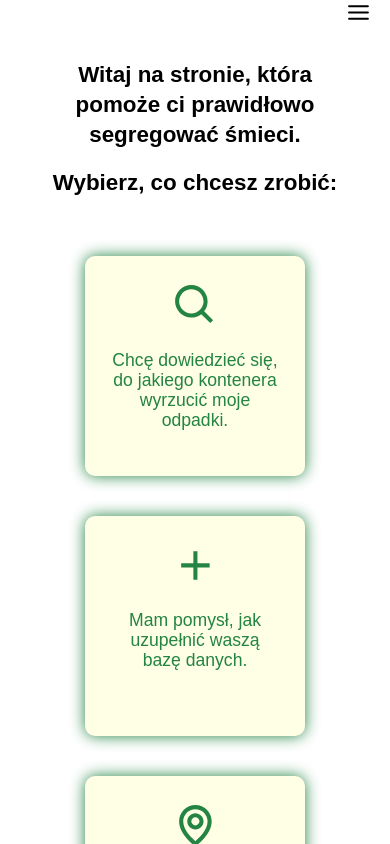
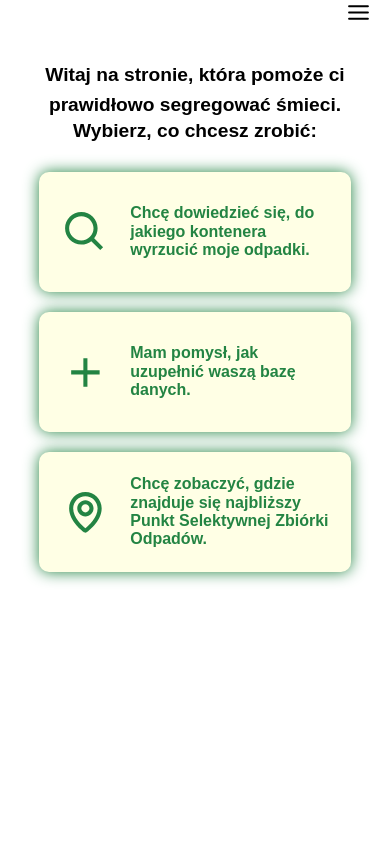
Before and after one commit to pizgo/waste_segregation_app, a React (Create React App) app: page / in a window 390 px wide. Shown: the top 844 px of the page. Built offline with nearby package versions, Linux system fonts and the light colour scheme.

Commit message:
fixed home Mobile

```diff
--- a/src/components/AddTrash/AddTrash.js
+++ b/src/components/AddTrash/AddTrash.js
@@ -93,7 +93,7 @@ export const AddTrash = () => {
                             <FontAwesomeIcon icon={faWineBottle} alt="glass" id='glass' className='addTrash__bins-img icon glass'/>
                             <p className='addTrash__bins-text desc glass'>Szkło</p>
                         </div>
-                        <div className={`bin ${clickedID === 4 && "bin__clicked"} `} onClick={event =>handleClick( 4)}>
+                        <div className={`bin ${clickedID === 4 && 'bin__clicked'} `} onClick={event =>handleClick( 4)}>
                             <FontAwesomeIcon icon={faTrash} alt="mixed" id='mixed' className='addTrash__bins-img icon mixed'/>
                             <p className='addTrash__bins-text desc mixed'>Odpady zmieszane</p>
                         </div>
--- a/src/css/_Home.scss
+++ b/src/css/_Home.scss
@@ -16,20 +16,25 @@
   &__text1 {
     margin-top: 60px;
     text-align: center;
-    padding: 0 40px;
+    padding: 0 20px;
     line-height: 30px;
+
+    @include tablet {
+      padding: 0 40px;
+    }
 
     @include desktop {
       margin-top: 90px;
       max-width: 50vw;
+      padding: 0 40px;
       line-height: 40px;
     }
   }
 
   &__text2 {
-    margin: 20px 0 40px 0;
+    margin-bottom: 20px;
     text-align: center;
-    padding: 0px 40px;
+    padding: 0 40px;
 
     @include tablet {
       margin-bottom: 80px;
@@ -74,15 +79,22 @@
     }
 
     &-box {
-      @include createBox(220px, 220px, 10px, $background, 20px);
+      @include createBox(80vw, 120px, 10px, $background, 10px);
       position: relative;
       box-shadow: 0 0 15px $green;
+      display: flex;
+
+      @include tablet {
+        @include createBox(220px, 220px, 10px, $background, 20px);
+      }
 
       @include desktop {
         @include createBox(300px, 300px, 10px, $background, 20px);
       }
 
-      &:hover {
+      &:hover,
+      &:active,
+      &:focus {
         background: linear-gradient(130deg, $hoverBgColor 0%, $hoverBgColor2 100%);
         box-shadow: none;
         color: white;
@@ -93,16 +105,24 @@
           transition: .3s all ease-in-out;
         }
       }
+
     }
 
     &-boxContent {
       display: flex;
-      flex-direction: column;
+      flex-direction: row;
       justify-content: center;
       align-items: center;
-      padding: 15px;
+      margin: auto;
+      width: auto;
+
+      @include tablet {
+        flex-direction: column;
+        padding: 15px
+      }
 
       @include desktop {
+        flex-direction: column;
         padding: 40px 30px 30px 30px;
       }
     }
@@ -120,13 +140,20 @@
 
     &-text {
       color: $green;
-      font-size: 1.1rem;
+      font-size: 1rem;
+      font-weight: bold;
       text-decoration: none;
-      text-align: center;
+      text-align: left;
       padding: 10px;
+      width: 70%;
 
+      @include tablet {
+        font-size: 1.1rem;
+        width: auto;
+      }
       @include desktop {
         font-size: 1.3rem;
+        width: auto;
       }
     }
   }
--- a/src/css/_Navbar.scss
+++ b/src/css/_Navbar.scss
@@ -108,9 +108,15 @@
     text-decoration: none;
     color: $background;
     font-size: 1.2rem;
+    font-weight: bold;
+
+    @include tablet {
+      font-weight: normal;
+    }
 
     @include desktop {
       font-size: 1.3rem;
+      font-weight: normal;
     }
 
     &:hover {
--- a/src/css/index.scss
+++ b/src/css/index.scss
@@ -21,7 +21,7 @@ body {
 
 .text__header {
   font-family: $text;
-  font-size: 1.4rem;
+  font-size: 1.2rem;
   font-weight: bold;
 
   @include tablet {
--- a/src/css/settings/_Mixins.scss
+++ b/src/css/settings/_Mixins.scss
@@ -27,6 +27,15 @@
   transition: .3s all ease-in-out;
 }
 
+@mixin createBox($width, $height, $bRadius, $bgColor, $margin){
+  width: $width;
+  height: $height;
+  border-radius: $bRadius;
+  background-color: $bgColor;
+  margin: $margin;
+  transition: .3s all ease-in-out;
+}
+
 @mixin createBoxForAddingTrash($width, $height, $bRadius, $bgColor, $margin){
   width: $width;
   height: $height;
```
